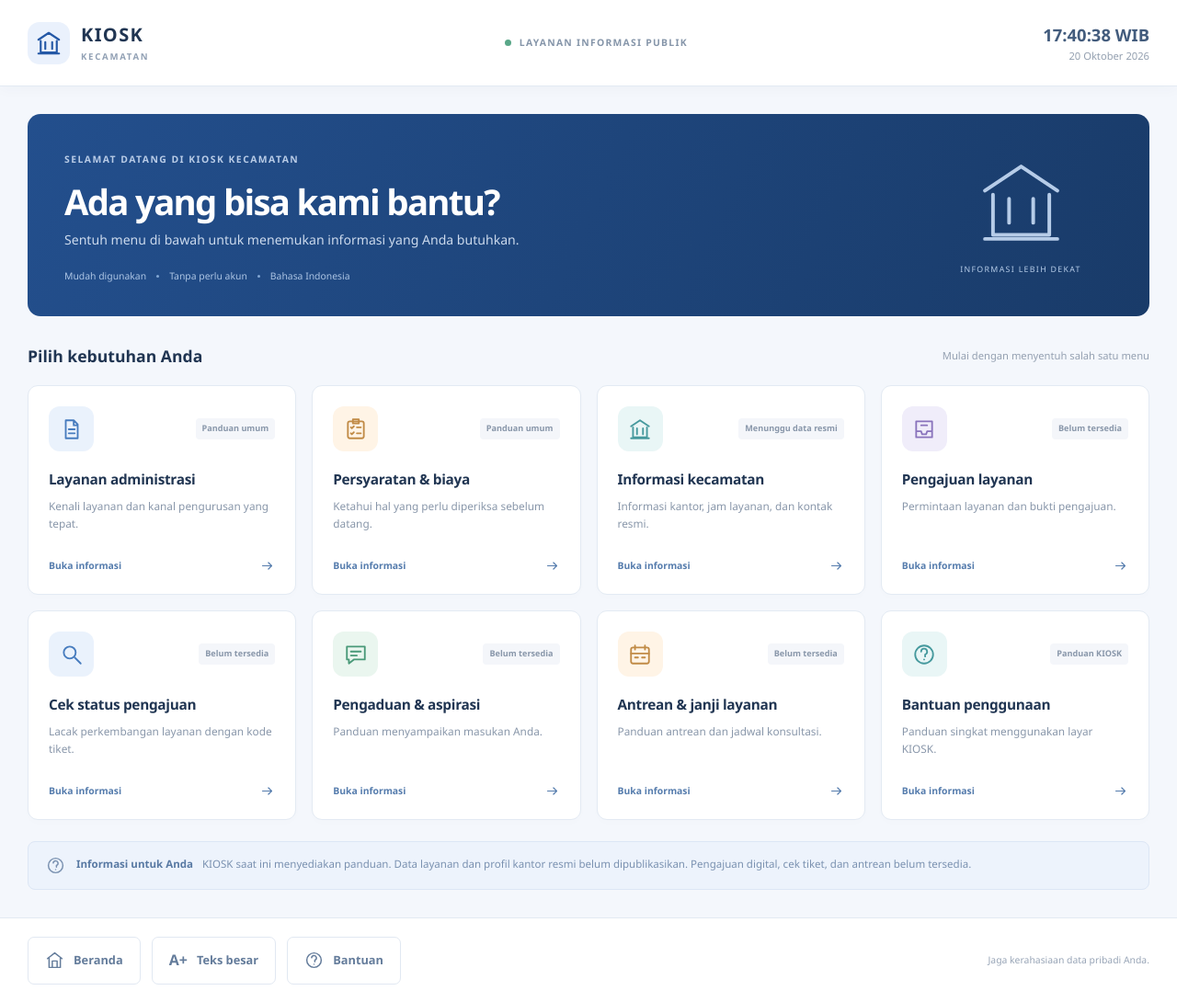
After one commit to jakaprayudha/kiosk-government-remark, a PHP site: page /kiosk.php in a window 1280 px wide. The commit adds this page. Shown: the whole page at 92% size. Run offline with PHP 8.4, Linux system fonts and the light colour scheme.

Commit message:
feat: implement public KIOSK interface with navigation and information sections

```diff
--- a/public/admin/dashboard.php
+++ b/public/admin/dashboard.php
@@ -68,7 +68,7 @@ $actionLabels = ['login' => 'Login', 'logout' => 'Logout', 'password_reset' => '
             <?php endforeach; ?>
         </nav>
         <div class="sidebar-bottom">
-            <a class="nav-link" href="../index.php"><?= admin_icon('external') ?><span>Lihat KIOSK publik</span></a>
+            <a class="nav-link" href="../kiosk.php" target="_blank" rel="noopener noreferrer"><?= admin_icon('external') ?><span>Lihat KIOSK publik<span class="sr-only"> (tab baru)</span></span></a>
             <form method="post" action="logout.php">
                 <input type="hidden" name="csrf_token" value="<?= escape(csrf_token()) ?>">
                 <button class="nav-link logout-button" type="submit"><?= admin_icon('logout') ?><span>Keluar dari akun</span></button>
@@ -94,7 +94,7 @@ $actionLabels = ['login' => 'Login', 'logout' => 'Logout', 'password_reset' => '
 
             <?php if ($module === 'dashboard'): ?>
                 <section class="welcome-banner">
-                    <div><span class="banner-label">RUANG KERJA ADMIN</span><h2>Selamat datang, <?= escape($admin['name']) ?>.</h2><p>Panel pengelola untuk bekerja nyaman melalui laptop, keyboard, dan mouse.</p><a class="button button-white" href="../index.php">Lihat landing page <?= admin_icon('external') ?></a></div>
+                    <div><span class="banner-label">RUANG KERJA ADMIN</span><h2>Selamat datang, <?= escape($admin['name']) ?>.</h2><p>Panel pengelola untuk bekerja nyaman melalui laptop, keyboard, dan mouse.</p><a class="button button-white" href="../kiosk.php" target="_blank" rel="noopener noreferrer">Lihat KIOSK publik <span class="sr-only">(tab baru)</span><?= admin_icon('external') ?></a></div>
                     <div class="banner-art" aria-hidden="true"><?= admin_icon('building') ?><span>KIOSK KECAMATAN</span></div>
                 </section>
 
--- /dev/null
+++ b/public/kiosk.php
@@ -0,0 +1,128 @@
+<?php
+declare(strict_types=1);
+
+$menus = [
+    'layanan' => ['title' => 'Layanan administrasi', 'text' => 'Kenali layanan dan kanal pengurusan yang tepat.', 'icon' => 'document', 'tone' => 'blue', 'status' => 'Panduan umum',
+        'heading' => 'Kenali layanan sebelum mengurus',
+        'intro' => 'Halaman ini menyediakan panduan umum. Daftar layanan resmi kecamatan belum dipublikasikan.',
+        'steps' => ['Tentukan kebutuhan administrasi Anda dan tanyakan unit yang berwenang kepada petugas.', 'Pastikan layanan diproses oleh kecamatan atau instansi lain sebelum menyerahkan dokumen.', 'Untuk Dukcapil, bantuan sosial, pajak, atau pembayaran, ikuti kanal resmi instansi terkait.']],
+    'syarat' => ['title' => 'Persyaratan & biaya', 'text' => 'Ketahui hal yang perlu diperiksa sebelum datang.', 'icon' => 'checklist', 'tone' => 'orange', 'status' => 'Panduan umum',
+        'heading' => 'Persiapan yang tepat, proses lebih jelas',
+        'intro' => 'Persyaratan, biaya, dan estimasi berbeda untuk setiap layanan. Rincian resmi belum tersedia di KIOSK ini.',
+        'steps' => ['Konfirmasikan dokumen wajib, dokumen tambahan, dan kebutuhan salinan kepada petugas.', 'Pastikan informasi biaya dan estimasi waktu berasal dari kanal resmi; jangan menganggap seluruh layanan gratis.', 'Jangan mengunggah atau menyerahkan data identitas kecuali diperlukan dan tujuan penggunaannya jelas.']],
+    'kantor' => ['title' => 'Informasi kecamatan', 'text' => 'Informasi kantor, jam layanan, dan kontak resmi.', 'icon' => 'building', 'tone' => 'teal', 'status' => 'Menunggu data resmi',
+        'heading' => 'Kenali kantor kecamatan Anda',
+        'intro' => 'Profil kantor belum diisi oleh pengelola. Alamat, jam layanan, nomor telepon, dan peta belum tersedia.',
+        'steps' => ['Periksa papan informasi resmi di kantor untuk jam dan lokasi layanan.', 'Hubungi petugas di lokasi untuk memastikan unit atau loket yang menangani kebutuhan Anda.', 'Kontak dan kanal resmi akan ditampilkan setelah data kecamatan dipublikasikan.']],
+    'pengajuan' => ['title' => 'Pengajuan layanan', 'text' => 'Permintaan layanan dan bukti pengajuan.', 'icon' => 'inbox', 'tone' => 'purple', 'status' => 'Belum tersedia',
+        'heading' => 'Pengajuan digital belum tersedia',
+        'intro' => 'KIOSK belum menerima atau menyimpan pengajuan layanan. Tidak ada permintaan yang dikirim melalui halaman ini.',
+        'steps' => ['Tanyakan proses pengajuan yang berlaku kepada petugas kecamatan.', 'Siapkan dokumen sesuai persyaratan resmi layanan yang dituju.', 'Kode tiket dan bukti digital akan tersedia setelah modul pengajuan diaktifkan.']],
+    'status' => ['title' => 'Cek status pengajuan', 'text' => 'Lacak perkembangan layanan dengan kode tiket.', 'icon' => 'search', 'tone' => 'blue', 'status' => 'Belum tersedia',
+        'heading' => 'Pelacakan tiket belum tersedia',
+        'intro' => 'KIOSK belum menyediakan pencarian tiket. Jangan memasukkan kode tiket atau data pribadi di halaman lain yang tidak resmi.',
+        'steps' => ['Simpan bukti pengajuan yang Anda peroleh melalui kanal resmi.', 'Tanyakan perkembangan pengajuan kepada unit yang menerima permintaan Anda.', 'Pencarian status dengan kode tiket akan tersedia setelah modul transaksi diaktifkan.']],
+    'pengaduan' => ['title' => 'Pengaduan & aspirasi', 'text' => 'Panduan menyampaikan masukan Anda.', 'icon' => 'chat', 'tone' => 'green', 'status' => 'Belum tersedia',
+        'heading' => 'Suara Anda penting',
+        'intro' => 'Formulir pengaduan digital belum tersedia. Halaman ini tidak mengirim pengaduan atau memanggil petugas.',
+        'steps' => ['Tanyakan kanal pengaduan resmi kepada petugas di lokasi.', 'Siapkan uraian yang jelas, lokasi kejadian, dan informasi pendukung yang relevan.', 'Hindari menyertakan data pribadi yang tidak diperlukan. Simpan bukti penyampaian pengaduan.']],
+    'antrean' => ['title' => 'Antrean & janji layanan', 'text' => 'Panduan antrean dan jadwal konsultasi.', 'icon' => 'calendar', 'tone' => 'orange', 'status' => 'Belum tersedia',
+        'heading' => 'Antrean digital belum tersedia',
+        'intro' => 'Nomor antrean dan reservasi belum dapat dibuat dari KIOSK. Tidak ada jadwal yang dipesan melalui halaman ini.',
+        'steps' => ['Tanyakan alur pengambilan nomor antrean kepada petugas atau loket penerima.', 'Pastikan layanan dan loket yang dituju sesuai dengan kebutuhan Anda.', 'Ikuti petunjuk menunggu dan panggilan antrean yang berlaku di lokasi.']],
+    'bantuan' => ['title' => 'Bantuan penggunaan', 'text' => 'Panduan singkat menggunakan layar KIOSK.', 'icon' => 'help', 'tone' => 'teal', 'status' => 'Panduan KIOSK',
+        'heading' => 'Kami bantu Anda memulai',
+        'intro' => 'Gunakan layar sentuh, mouse, atau keyboard. Anda tidak perlu login untuk membaca informasi publik.',
+        'steps' => ['Sentuh salah satu menu di beranda. Pada keyboard, gunakan Tab untuk berpindah dan Enter untuk membuka.', 'Gunakan tombol Teks besar untuk memperbesar tulisan. Tombol Beranda mengembalikan Anda ke menu utama.', 'Jika perlu pendampingan, temui petugas di lokasi. KIOSK belum memiliki tombol pemanggilan petugas. Setelah tidak aktif, layar akan kembali ke beranda.']],
+];
+$selected = $_GET['menu'] ?? '';
+if (!is_string($selected) || ($selected !== '' && !isset($menus[$selected]))) {
+    http_response_code(404);
+    exit('Menu KIOSK tidak ditemukan. Silakan kembali ke /kiosk.php.');
+}
+$page = $selected === '' ? null : $menus[$selected];
+$now = new DateTimeImmutable('now', new DateTimeZone('Asia/Jakarta'));
+function kiosk_escape(string $value): string
+{
+    return htmlspecialchars($value, ENT_QUOTES | ENT_SUBSTITUTE, 'UTF-8');
+}
+function kiosk_icon(string $name): string
+{
+    $paths = [
+        'building' => '<path d="m3 9 9-6 9 6M5 10v10h14V10M3 21h18M9 11v6M15 11v6"/>',
+        'document' => '<path d="M6 3h8l4 4v14H6ZM14 3v5h4M9 12h6M9 16h6"/>',
+        'checklist' => '<rect x="4" y="4" width="16" height="17" rx="2"/><path d="m7 10 1 1 2-2M13 10h4m-10 6 1 1 2-2M13 16h4M9 2h6v4H9Z"/>',
+        'inbox' => '<path d="M4 4h16v16H4ZM4 14h5l1 3h4l1-3h5M9 8h6"/>',
+        'search' => '<circle cx="10" cy="10" r="6"/><path d="m15 15 6 6"/>',
+        'chat' => '<path d="M3 4h18v13H10l-5 4v-4H3ZM7 9h10M7 13h6"/>',
+        'calendar' => '<rect x="3" y="5" width="18" height="16" rx="2"/><path d="M7 3v4M17 3v4M3 11h18M7 15h3M14 15h3"/>',
+        'help' => '<circle cx="12" cy="12" r="9"/><path d="M9 9a3 3 0 1 1 4 3v2M12 17h.01"/>',
+        'arrow' => '<path d="M5 12h14m-5-5 5 5-5 5"/>',
+        'home' => '<path d="m3 10 9-7 9 7M5 9v12h14V9M9 21v-8h6v8"/>',
+    ];
+    return '<svg viewBox="0 0 24 24" fill="none" stroke="currentColor" stroke-width="1.7" stroke-linecap="round" stroke-linejoin="round" aria-hidden="true">' . $paths[$name] . '</svg>';
+}
+?>
+<!doctype html>
+<html lang="id">
+<head>
+    <meta charset="utf-8">
+    <meta name="viewport" content="width=device-width, initial-scale=1">
+    <meta name="theme-color" content="#f4f7fc">
+    <title><?= $page ? kiosk_escape($page['title']) . ' — ' : '' ?>KIOSK Publik Kecamatan</title>
+    <link rel="stylesheet" href="assets/css/kiosk.css">
+    <script src="assets/js/kiosk.js" defer></script>
+</head>
+<body>
+    <a class="skip-link" href="#konten-kiosk">Lewati ke konten utama</a>
+    <header class="kiosk-header">
+        <a class="brand" href="kiosk.php" data-menu-voice="Beranda KIOSK" aria-label="Beranda KIOSK"><span class="brand-icon"><?= kiosk_icon('building') ?></span><span><strong>KIOSK<span>KECAMATAN</span></strong></span></a>
+        <div class="public-label"><span></span> LAYANAN INFORMASI PUBLIK</div>
+        <div class="clock"><time id="kiosk-clock" datetime="<?= kiosk_escape($now->format(DATE_ATOM)) ?>"><?= $now->format('H:i:s') ?> WIB</time><span id="kiosk-date"><?= $now->format('d/m/Y') ?></span></div>
+    </header>
+    <main id="konten-kiosk" class="kiosk-container">
+        <?php if ($page === null): ?>
+            <section class="welcome">
+                <div><span class="eyebrow">SELAMAT DATANG DI KIOSK KECAMATAN</span><h1>Ada yang bisa kami bantu?</h1><p>Sentuh menu di bawah untuk menemukan informasi yang Anda butuhkan.</p><span class="welcome-note">Mudah digunakan <i></i> Tanpa perlu akun <i></i> Bahasa Indonesia</span></div>
+                <div class="welcome-art" aria-hidden="true"><?= kiosk_icon('building') ?><span>INFORMASI LEBIH DEKAT</span></div>
+            </section>
+            <section class="menu-section" aria-labelledby="menu-title">
+                <div class="section-heading"><h2 id="menu-title">Pilih kebutuhan Anda</h2><span>Mulai dengan menyentuh salah satu menu</span></div>
+                <div class="menu-grid">
+                    <?php foreach ($menus as $key => $item): ?>
+                        <a class="menu-card" href="kiosk.php?menu=<?= kiosk_escape($key) ?>" data-menu-voice="<?= kiosk_escape($item['title']) ?>"><span class="card-top"><span class="menu-icon <?= kiosk_escape($item['tone']) ?>"><?= kiosk_icon($item['icon']) ?></span><span class="menu-status"><?= kiosk_escape($item['status']) ?></span></span><h3><?= kiosk_escape($item['title']) ?></h3><p><?= kiosk_escape($item['text']) ?></p><span class="card-action">Buka informasi <?= kiosk_icon('arrow') ?></span></a>
+                    <?php endforeach; ?>
+                </div>
+            </section>
+            <aside class="public-notice"><?= kiosk_icon('help') ?><p><strong>Informasi untuk Anda</strong> KIOSK saat ini menyediakan panduan. Data layanan dan profil kantor resmi belum dipublikasikan. Pengajuan digital, cek tiket, dan antrean belum tersedia.</p></aside>
+        <?php else: ?>
+            <a class="back-link" href="kiosk.php" data-menu-voice="Beranda KIOSK"><?= kiosk_icon('home') ?> Kembali ke beranda</a>
+            <article class="detail-panel">
+                <span class="menu-icon <?= kiosk_escape($page['tone']) ?>"><?= kiosk_icon($page['icon']) ?></span>
+                <span class="detail-category"><?= kiosk_escape($page['title']) ?> <span class="menu-status"><?= kiosk_escape($page['status']) ?></span></span>
+                <h1><?= kiosk_escape($page['heading']) ?></h1>
+                <p class="detail-intro"><?= kiosk_escape($page['intro']) ?></p>
+                <ol class="guide-list">
+                    <?php foreach ($page['steps'] as $index => $step): ?>
+                        <li><span aria-hidden="true"><?= $index + 1 ?></span><p><?= kiosk_escape($step) ?></p></li>
+                    <?php endforeach; ?>
+                </ol>
+                <div class="detail-bottom"><?= kiosk_icon('help') ?><p>Butuh bantuan langsung? Silakan temui petugas di lokasi kecamatan.</p></div>
+            </article>
+        <?php endif; ?>
+    </main>
+    <footer class="kiosk-footer">
+        <a class="footer-button" href="kiosk.php" data-menu-voice="Beranda KIOSK"><?= kiosk_icon('home') ?> Beranda</a>
+        <button class="footer-button" id="text-size-toggle" type="button" aria-pressed="false"><span aria-hidden="true">A+</span> Teks besar</button>
+        <a class="footer-button" href="kiosk.php?menu=bantuan" data-menu-voice="Bantuan penggunaan"><?= kiosk_icon('help') ?> Bantuan</a>
+        <span class="footer-note">Jaga kerahasiaan data pribadi Anda.</span>
+    </footer>
+    <p class="speech-status" id="speech-status" role="status" aria-live="polite"></p>
+    <dialog id="idle-dialog" aria-labelledby="idle-title">
+        <span class="dialog-icon"><?= kiosk_icon('help') ?></span>
+        <h2 id="idle-title">Masih menggunakan KIOSK?</h2>
+        <p>Layar akan kembali ke beranda dalam <span id="idle-countdown">20</span> detik karena tidak ada aktivitas.</p>
+        <div class="dialog-actions"><button id="continue-session" type="button">Ya, lanjutkan</button><a href="kiosk.php">Kembali ke beranda</a></div>
+    </dialog>
+</body>
+</html>
```
Also changed, not shown: public/assets/css/kiosk.css (added), public/assets/js/kiosk.js (added), readme.md.
